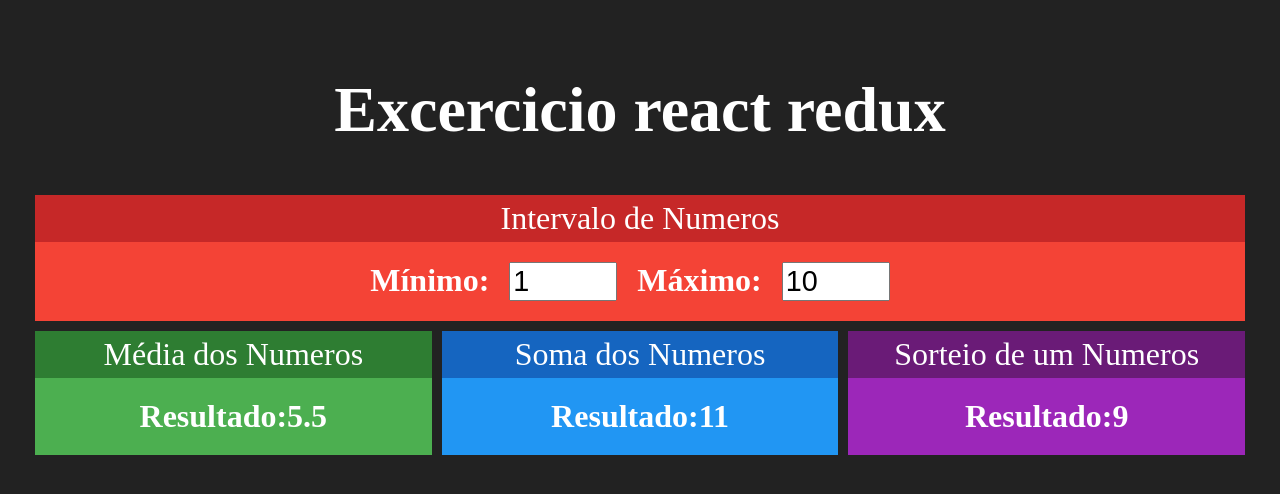
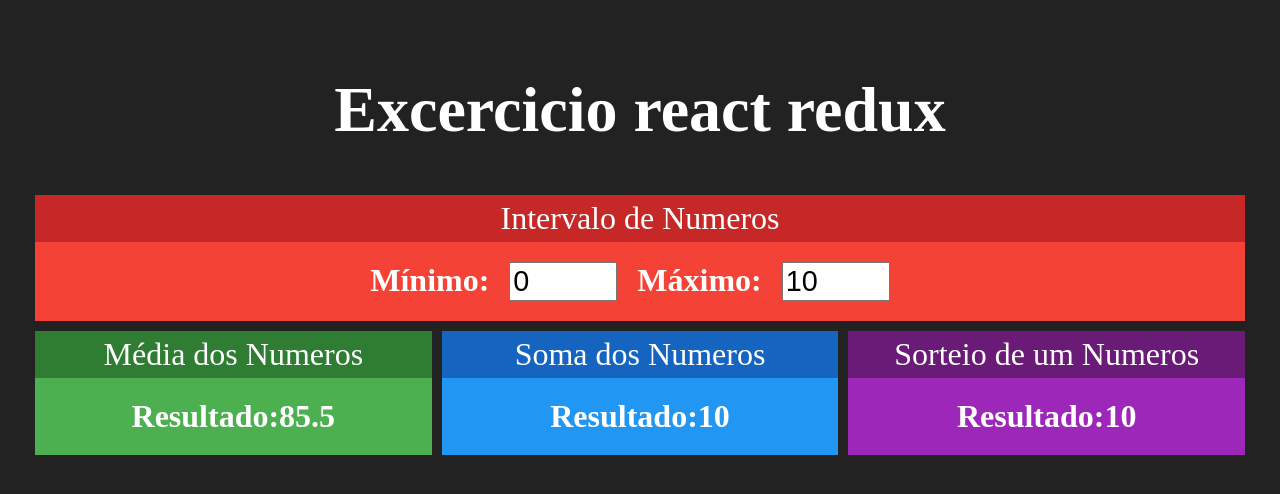
Before and after one commit to capudougmor/EstudosDeReact, a React (Create React App) app in the folder redux-simples/: page / in a window 1280 px wide. Shown: the top 494 px of the page. Built offline with nearby package versions, Linux system fonts and the light colour scheme.

Commit message:
Criado arquivo storeConfig em redux-simples

```diff
--- a/redux-simples/src/App.js
+++ b/redux-simples/src/App.js
@@ -7,24 +7,17 @@
 
 function App() {
 
-  const [min, setMin] = useState(1)
-  const [max, setMax] = useState(10)
-
   return (
     <div className="App">
       <h1>Excercicio react redux</h1>
       <div className='linha'>
-        <Intervalo
-          min={min} max={max}
-          onMinChanged={setMin}
-          onMaxChanged={setMax}
-        ></Intervalo>
+        <Intervalo  ></Intervalo>
       </div>
 
       <div className='linha'>
-        <Media min={min} max={max} ></Media>
-        <Soma min={min} max={max} ></Soma>
-        <Sorteio min={min} max={max} ></Sorteio>
+        <Media ></Media>
+        <Soma ></Soma>
+        <Sorteio ></Sorteio>
       </div>
     </div>
   );
--- a/redux-simples/src/components/Card.jsx
+++ b/redux-simples/src/components/Card.jsx
@@ -10,7 +10,7 @@
   return ""
 }
 
-export default function(props) {
+export default function Card(props) {
   return (
     <div className={`Card ${getColor(props)}`}>
       <div className="Header">
--- a/redux-simples/src/components/Intervalo.jsx
+++ b/redux-simples/src/components/Intervalo.jsx
@@ -3,7 +3,6 @@
 import './Intervalo.css'
 
 function Intervalo(props) {
-  const {max, min } = props
 
   return (
     <Card title="Intervalo de Numeros" red >
@@ -12,16 +11,14 @@
           <strong>Mínimo:</strong>
           <input
             type="number"
-            value={min}
-            onChange={e => props.onMinChanged(+e.target.value)}
+            value={0}
           />
         </span>
         <span>
           <strong>Máximo:</strong>
           <input
             type="number"
-            value={max}
-            onChange={e => props.onMaxChanged(+e.target.value)}
+            value={10}
           />
         </span>
       </div>
--- a/redux-simples/src/components/Media.jsx
+++ b/redux-simples/src/components/Media.jsx
@@ -1,14 +1,17 @@
 import React from 'react'
-import Card from './Card';
+import { connect } from 'react-redux'
+
+import Card from './Card'
 
 function Media(props) {
   const {min, max} = props
+  console.log(props);
   return (
     <Card title="Média dos Numeros" green >
       <div >
         <span>
           <strong>Resultado:</strong>
-          <strong>{(min + max) / 2} </strong>
+          <strong>{(max + min) / 2} </strong>
         </span>
       </div>
 
@@ -16,4 +19,12 @@
   );
 }
 
-export default Media;
+function mapStateToProps(state) {
+  return{
+    min: state.numeros.min,
+    max: state.numeros.max,
+    nome: state.nomes[0]
+  }
+}
+
+export default connect(mapStateToProps)(Media);
--- a/redux-simples/src/components/Soma.jsx
+++ b/redux-simples/src/components/Soma.jsx
@@ -2,14 +2,13 @@
 import Card from './Card';
 
 function Soma(props) {
-  const {min, max} = props
 
   return (
     <Card title="Soma dos Numeros" blue >
       <div >
         <span>
           <strong>Resultado:</strong>
-          <strong>{max + min} </strong>
+          <strong>{10} </strong>
         </span>
       </div>
 
--- a/redux-simples/src/components/Sorteio.jsx
+++ b/redux-simples/src/components/Sorteio.jsx
@@ -2,15 +2,13 @@
 import Card from './Card';
 
 function Sorteio(props) {
-  const { max, min } = props
-  const aleatorio = parseInt(Math.random() * (max - min)) + min
 
   return (
     <Card title="Sorteio de um Numeros" purple >
       <div >
         <span>
           <strong>Resultado:</strong>
-          <strong>{aleatorio} </strong>
+          <strong>{10} </strong>
         </span>
       </div>
 
--- a/redux-simples/src/index.js
+++ b/redux-simples/src/index.js
@@ -4,10 +4,18 @@
 import App from './App';
 import reportWebVitals from './reportWebVitals';
 
+import { Provider } from 'react-redux'
+import configStore from './store/storeConfig'
+
+const store = configStore()
+
 ReactDOM.render(
-  <React.StrictMode>
-    <App />
-  </React.StrictMode>,
+  <Provider store={store}>
+    <React.StrictMode>
+      <App />
+    </React.StrictMode>
+  </Provider>,
+
   document.getElementById('root')
 );
 
--- /dev/null
+++ b/redux-simples/src/store/storeConfig.js
@@ -0,0 +1,25 @@
+import { createStore, combineReducers } from "redux"
+
+const reducers = combineReducers({
+  numeros: function(state, action) {
+    console.log(state, " ", action);
+    return {
+      min: 31,
+      max: 140
+    }
+  },
+  nomes: function(state, action) {
+    console.log(state, " ", action);
+    return [
+      'Ana',
+      'Bia',
+      'Carlos'
+    ]
+  }
+})
+
+function storeConfig() {
+  return createStore(reducers)
+}
+
+export default storeConfig
```
